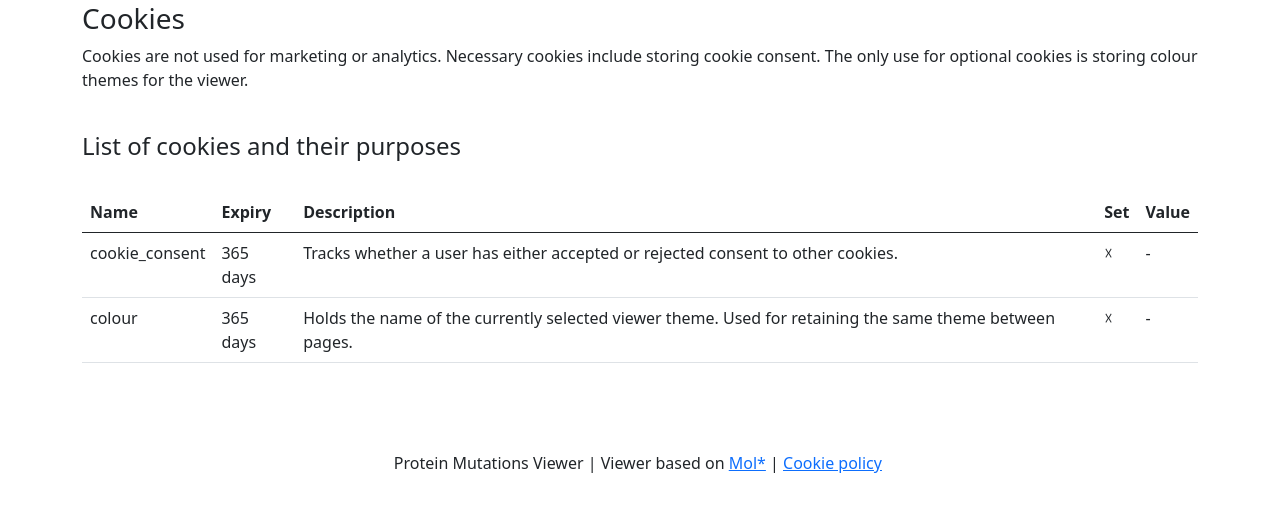
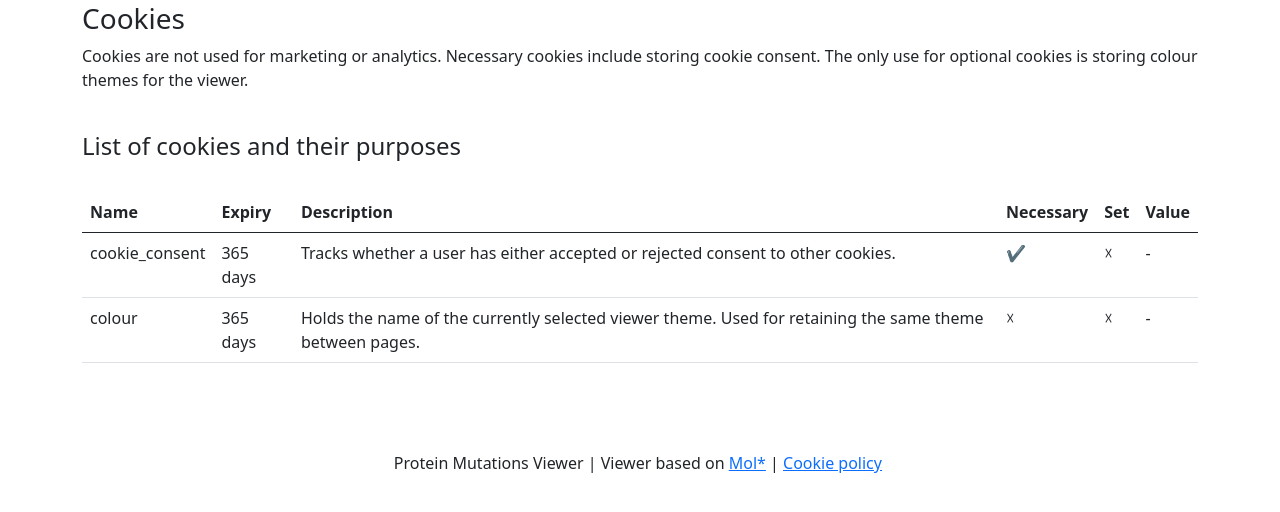
Before and after one commit to fowler-lab/Protein-Mutation-Viewer, a Flask app: page /cookies in a window 1280 px wide. Shown: the part 179-691 px from the top of the page. Run offline with Flask 2, Linux system fonts and the light colour scheme; parts of the project's set-up code (start-up, migrations or seed data) failed here and were passed over.

Commit message:
Minor changes to text

```diff
--- a/templates/cookie_policy.html
+++ b/templates/cookie_policy.html
@@ -15,6 +15,7 @@
                     <th>Name</th>
                     <th>Expiry</th>
                     <th>Description</th>
+                    <th>Necessary</th>
                     <th>Set</th>
                     <th>Value</th>
                 </tr>
@@ -24,6 +25,7 @@
                     <td>cookie_consent</td>
                     <td>365 days</td>
                     <td>Tracks whether a user has either accepted or rejected consent to other cookies.</td>
+                    <td>&#10004;</td>
                     <td>{% if cookie_consent != None %}&#10004;{% else %}&#9747;{% endif %}</td>
                     <td>{{cookie_consent|default('-', True)}}</td>
 
@@ -32,6 +34,7 @@
                     <td>colour</td>
                     <td>365 days</td>
                     <td>Holds the name of the currently selected viewer theme. Used for retaining the same theme between pages.</td>
+                    <td>&#9747;</td>
                     <td>{% if colour != None %}&#10004;{% else %}&#9747;{% endif %}</td>
                     <td>{{colour|default('-', True)}}</td>
                 </tr>
--- a/templates/viewer.html
+++ b/templates/viewer.html
@@ -40,8 +40,12 @@
         {% endif %}
         <div class="d-flex">
             <div>
+                {% if pdb != "all" %}
                 <p>Relative mutation is a normalised measure of how many mutations occured at a given amino acid index</p>
-                {% if pdb != "all" %}<a href="{{url_for('search', lin_type1=type, lineage1=pdb)}}">Add to comparison</a>{% endif %}
+                <a href="{{url_for('search', lin_type1=type, lineage1=pdb)}}">Add to comparison</a>
+                {% else %}
+                <div style="width: 50rem;"><p>Frequency of mutations is shown using relative mutation which is a normalised measure of how many mutations occured at a given amino acid index.</p></div>
+                {% endif %}
             </div>
             <div style="width: 10rem;"></div>
             <div>
```
